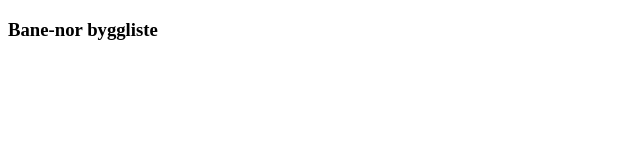
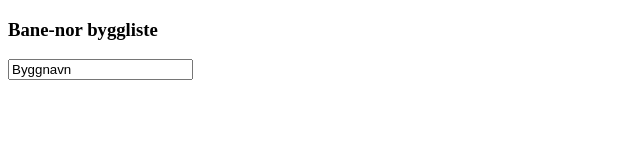
Before and after one commit to bensteria/bn-webskjema, a website: page views/webskjema.html in a window 1280 px wide. Shown: the whole page, without its empty margins (0-640 px from the left). Drawn offline with Linux system fonts and the light colour scheme.

Commit message:
added angular

```diff
--- a/views/webskjema.html
+++ b/views/webskjema.html
@@ -7,5 +7,8 @@
 </head>
 <body>
     <h3>Bane-nor byggliste</h3>
+
+    <input type="text" title="Byggnavn" value="Byggnavn">
+
 </body>
 </html>
```
